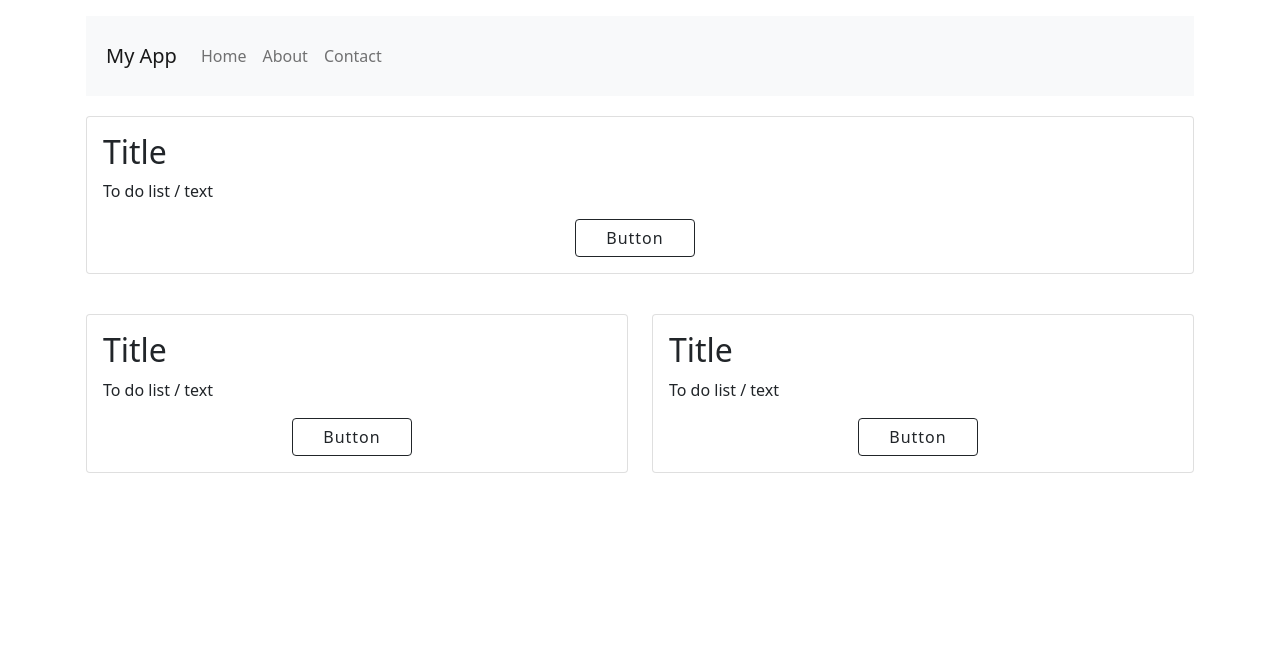
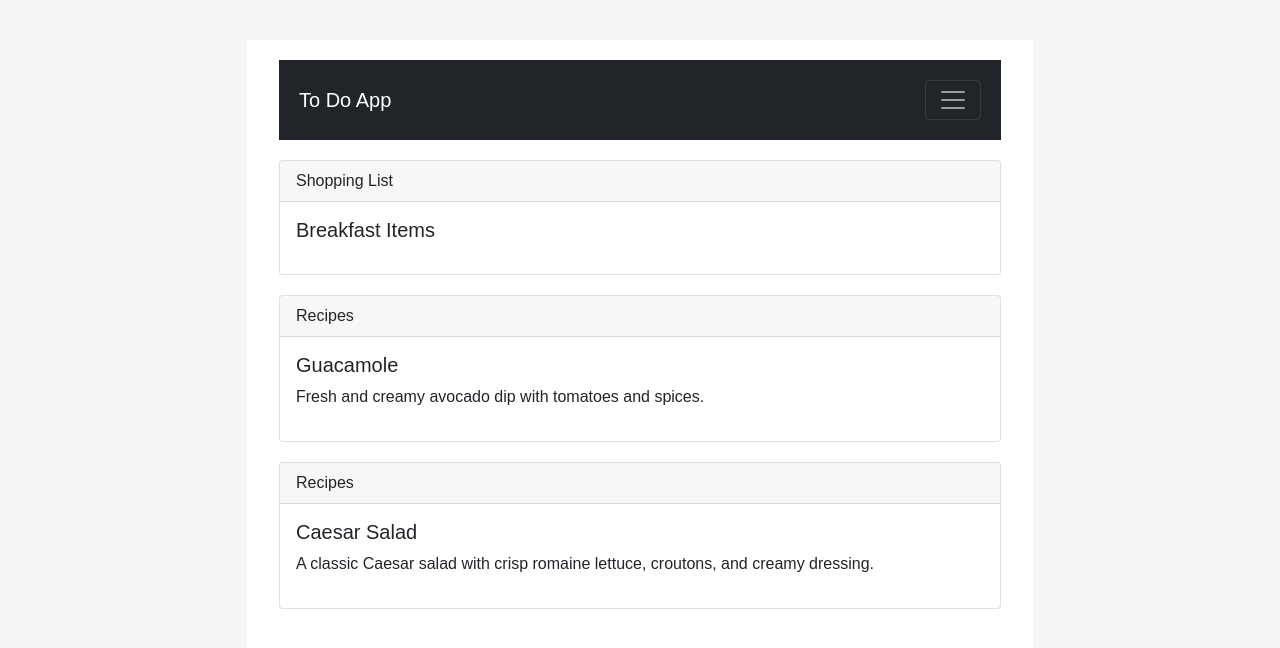
Before and after one commit to Vsimpro/ADP_Project_1, a React (Create React App) app in the folder frontend/: page / in a window 1280 px wide. Shown: the top 648 px of the page. Built offline with nearby package versions, Linux system fonts and the light colour scheme.

Commit message:
Frontend changes. Updated components Card and Navbar, and added CSS.

```diff
--- a/frontend/src/App.css
+++ b/frontend/src/App.css
@@ -1,17 +1,73 @@
-.navbar{
+body {
+    font-family: 'Montserrat', sans-serif;
+    background-color: #F5F5F5;
+    padding: 20px 0;
+  }
+  .container{
+    max-width: 850px;
+    min-width: 300px;
+  }
+
+  .main-content {
+    background-color: white;
+    margin: 20px;
+    padding: 20px;
+  }
+
+  .navbar{
     padding: 20px;
 }
 
-/* Korttiin liittyvät muotoilut */
-.card{
+  .card {
     margin: 20px 0;
-}
-.centered-elements{
+  }
+
+  .card-select {
+    transition: border 0.15s;
+    cursor: pointer;
+    max-width: 800px;
+    min-width: 200px;
+  }
+
+  .card-select:hover {
+    border: 1px solid black;
+  }
+
+  .card-buttons {
     display: flex;
-    justify-content: center;
-}
-.centered-elements button {
-    margin-right: 10px;
-    width: 120px;
-    letter-spacing: 1px;
+    justify-content: center; /* Centers the buttons horizontally */
+    align-items: center; /* Centers the buttons vertically */
+    margin-top: 30px;
   }
+
+  .card-buttons button {
+    width: 240px;
+    margin: 10px; /* Adjust the margin values as needed */
+  }
+
+
+  .list-group-item {
+    transition: background-color 0.3s;
+    cursor: pointer;
+  }
+
+  .list-group-item:hover {
+    background-color: #F5F5F5;
+  }
+
+  .crossed-out {
+    text-decoration: line-through;
+    color: rgb(143, 143, 143);
+  }
+
+  @media (max-width: 767px) {
+
+    body{
+        padding: 10px;
+    }
+    .main-content {
+        background-color: white;
+        margin: 10px;
+        padding: 10px;
+      }
+  }
--- a/frontend/src/App.js
+++ b/frontend/src/App.js
@@ -1,24 +1,56 @@
 import './App.css';
+import React from "react";
 import Navbar from './components/Navbar';
-import Card from './components/Card';
+import Card from "./components/Card";
 
-function App() {
+//Lista, mistä Card-komponentti nappaa nyt kaiken datan ja luo sen perusteella kortit. Lista käsitellään rivillä 47 -->
+const listData = [
+  {
+    category: "Shopping List",
+    title: "Breakfast Items",
+    listItems: ["🥚 Eggs", "🥓 Bacon", "🍞 Toast"],
+  },
+  {
+    category: "Recipes",
+    title: "Guacamole",
+    description: "Fresh and creamy avocado dip with tomatoes and spices.",
+    listItems: [
+      "3 ripe avocados",
+      "1 medium tomato, diced",
+      "1/2 cup red onion, finely chopped",
+      "2 cloves garlic, minced",
+      "1 lime, juiced",
+    ],
+  },
+  {
+    category: "Recipes",
+    title: "Caesar Salad",
+    description: "A classic Caesar salad with crisp romaine lettuce, croutons, and creamy dressing.",
+    listItems: [
+      "1 head romaine lettuce",
+      "1 cup croutons",
+      "1/4 cup grated Parmesan cheese",
+      "1/4 cup Caesar dressing",
+      "1 clove garlic, minced",
+      "1 lemon, juiced",
+      "Salt and black pepper to taste",
+    ],
+  },
+];
+
+const App = () => {
   return (
-    <div className="container p-3">
-    <div>
+    <div className="container">
+      <div className="row main-content">
       <Navbar />
-      <Card />
-    </div>
-
-      <div className="row">
-        <div className="col-md-6">
-        <Card />
+        <div id="cards-container">
+          {listData.map((item, index) => (
+            <Card key={index} item={item} />
+          ))}
         </div>
-        <div className="col-md-6">
-        <Card />
       </div>
     </div>
-    </div>
   );
-}
+};
+
 export default App;
--- a/frontend/src/components/Card.js
+++ b/frontend/src/components/Card.js
@@ -1,22 +1,66 @@
-import React from 'react';
+import React, { useState } from "react";
 
-function Card() {
-    return(
+const Card = ({ item }) => {
+  // Alustetaan tilamuuttujat "stage" ja "crossedOutItems" käyttäen Reactin "useState"-funktiota.
+  const [stage, setStage] = useState("A"); // "stage" määrittää kortin tilan, joka on alussa A.
+  const [crossedOutItems, setCrossedOutlistItems] = useState(
+    item.listItems.map(() => false) // "crossedOutItems" määrittää, mitkä listan kohteet on yliviivattuja.
+  );
 
-<div class="card">
-  <div class="card-body">
-    <h2 class="card-title">Title</h2>
-    <p class="card-text">To do list / text</p>
+  // "toggleStage" vaihtaa kortin tilaa "A" ja "B" välillä.
+  const toggleStage = () => {
+    if (stage === "A") {
+      setStage("B");
+    }
+  };
 
-    <div class="centered-elements">
-      <button type="button" class="btn btn-outline-dark">Button</button>
+  // "handleListItemClick" käsittelee listaelementtien yliviivauksen. Tässä on pyydetty ChatGPT:n apuja, kun käänsin vanilla JS:stä Reactiin.
+  const handleListItemClick = (index) => {
+    const updatedCrossedOutlistItems = [...crossedOutItems];
+    updatedCrossedOutlistItems[index] = !updatedCrossedOutlistItems[index];
+    setCrossedOutlistItems(updatedCrossedOutlistItems);
+  };
 
+  // "handleCloseClick" käsittelee "Close"-buttonin klikkauksen (eli palauttaa tilaan A)
+  const handleCloseClick = () => {
+    setStage("A");
+  };
+
+  // Alla oleva JSX ja ternary operators määrittelee kortin ulkoasun ja rakenteen riippuen tilasta (A vai B).
+
+  return (
+    <div className={`card ${stage === "A" ? "card-select" : ""}`} onClick={toggleStage}>
+
+      {/* Alkutila A = header, title ja description teksti */}
+      <div className="card-header">{item.category}</div>
+
+      <div className="card-body">
+        <h5 className="card-title">{item.title}</h5>
+        <p className="card-description">{item.description}</p>
+      </div>
+
+      {/* Avattu kortti, eli tila B (lisätään siis lista, save ja close buttonit) */}
+      {stage === "B" && (
+        <div className="card-body">
+          <ul className="list-group list-group-flush">
+            {item.listItems.map((list, index) => (
+              <li
+                key={index}
+                className={`list-group-item ${crossedOutItems[index] ? "crossed-out" : ""}`}
+                onClick={() => handleListItemClick(index)}
+              >
+                {list}
+              </li>
+            ))}
+          </ul>
+          <div className="card-buttons">
+            <button className="btn btn-dark">Edit</button>
+            <button className="btn btn-outline-dark" onClick={handleCloseClick}>Close</button>
+          </div>
+        </div>
+      )}
     </div>
+  );
+};
 
-
-  </div>
-</div>
-
-    );
-}
 export default Card;
--- a/frontend/src/components/Navbar.js
+++ b/frontend/src/components/Navbar.js
@@ -3,8 +3,8 @@ import React from 'react';
 function Navbar() {
   return (
     <div>
-      <nav className="navbar navbar-expand-lg navbar-light bg-light">
-        <a className="navbar-brand" href="/">My App</a>
+      <nav className="navbar navbar-dark bg-dark">
+        <a className="navbar-brand" href="/">To Do App</a>
         <button
           className="navbar-toggler"
           type="button"
@@ -19,13 +19,16 @@ function Navbar() {
         <div className="collapse navbar-collapse" id="navbarNav">
           <ul className="navbar-nav">
             <li className="nav-item">
-              <a className="nav-link" href="/">Home</a>
+              <a className="nav-link" href="/">Eka linkki</a>
             </li>
             <li className="nav-item">
-              <a className="nav-link" href="/about">About</a>
+              <a className="nav-link" href="/about">Toka linkki</a>
             </li>
             <li className="nav-item">
-              <a className="nav-link" href="/contact">Contact</a>
+              <a className="nav-link" href="/about">jne</a>
+            </li>
+            <li className="nav-item">
+              <a className="nav-link" href="/contact">Log Out</a>
             </li>
           </ul>
         </div>
```
